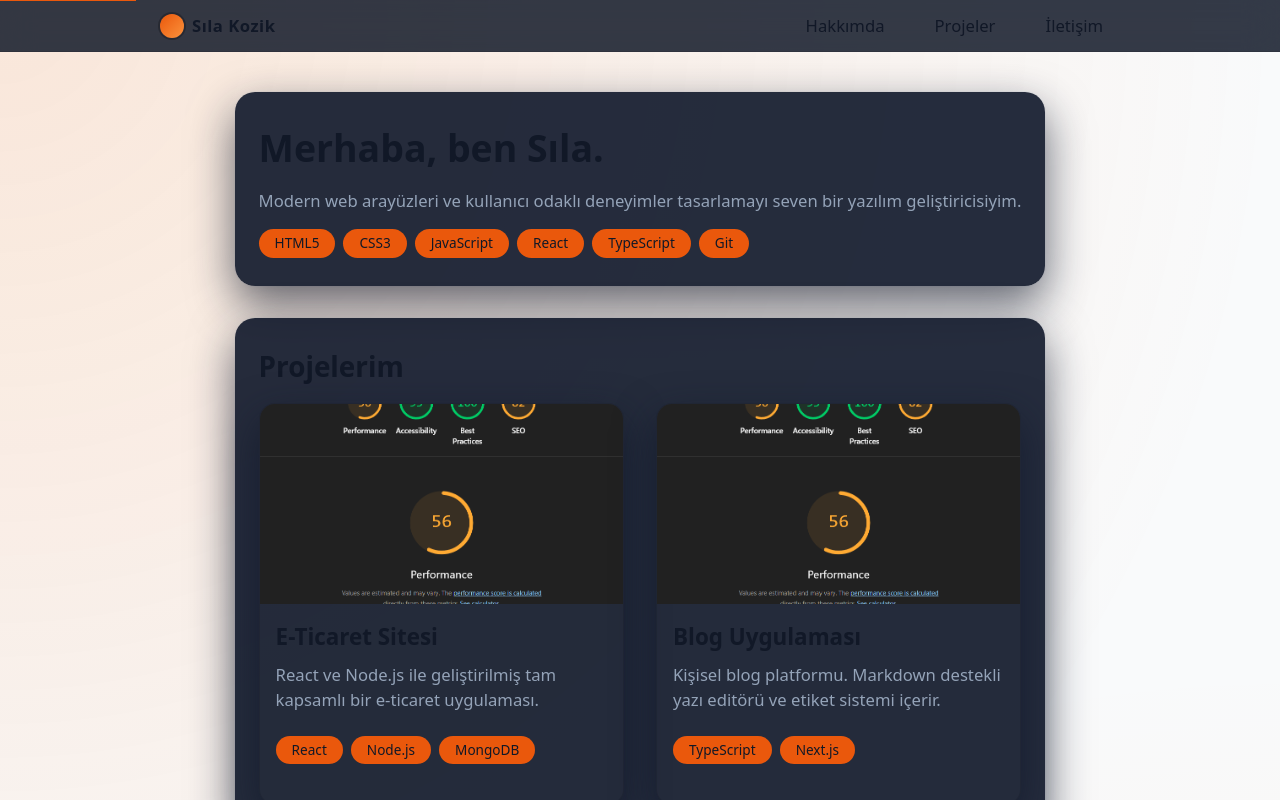
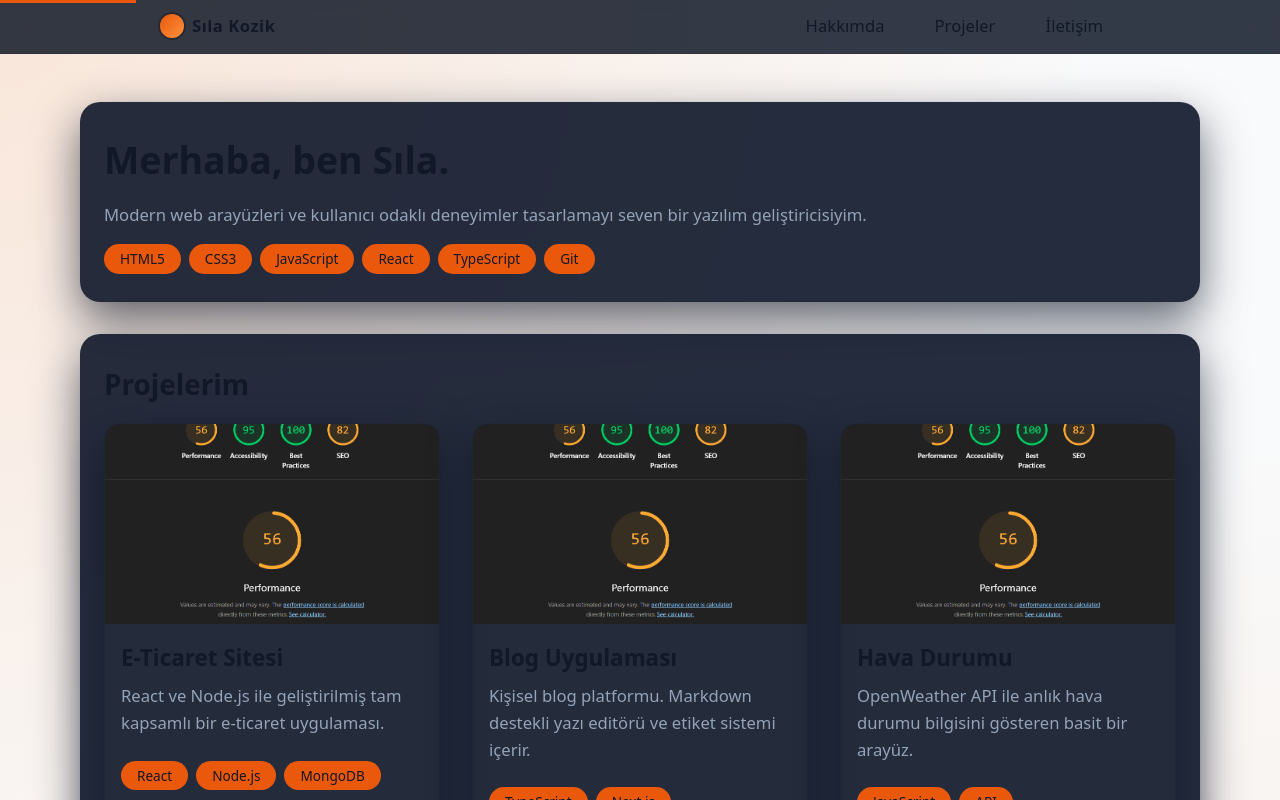
Before and after one commit to silakozik/web-lab, a React (Vite) app: page / in a window 1280 px wide. Shown: the top 800 px of the page. Built offline with nearby package versions, Linux system fonts and the light colour scheme.

Commit message:
enhance global styles and add responsive design breakpoints

```diff
--- a/src/index.css
+++ b/src/index.css
@@ -1,4 +1,16 @@
 @import './styles/tokens.css';
+
+*,
+*::before,
+*::after {
+  margin: 0;
+  padding: 0;
+  box-sizing: border-box;
+}
+
+html {
+  scroll-behavior: smooth;
+}
 
 a,
 button,
@@ -42,9 +54,20 @@ body {
   background-color: var(--color-bg);
   color: var(--color-text);
   font-size: var(--text-base);
+  line-height: 1.6;
   background-image:
     radial-gradient(circle at top left, rgba(249, 115, 22, 0.15), transparent 55%),
     radial-gradient(circle at bottom right, rgba(249, 115, 22, 0.12), transparent 55%);
+}
+
+img {
+  max-width: 100%;
+  height: auto;
+  display: block;
+}
+
+section {
+  padding: var(--space-xl) var(--space-md);
 }
 
 .page {
@@ -335,3 +358,29 @@ textarea:focus-visible {
   outline: 2px solid var(--color-primary);
   outline-offset: 2px;
 }
+
+/* Tablet breakpoint (640px and up) */
+@media (min-width: 640px) {
+  section {
+    padding: var(--space-2xl) var(--space-xl);
+  }
+
+  .page-main {
+    padding: 3rem 2.5rem 3.5rem;
+  }
+}
+
+/* Desktop breakpoint (1024px and up) */
+@media (min-width: 1024px) {
+  .page-main {
+    max-width: 1200px;
+  }
+
+  section {
+    padding: var(--space-3xl) var(--space-xl);
+  }
+
+  .project-grid {
+    grid-template-columns: repeat(3, 1fr);
+  }
+}
--- a/src/styles/tokens.css
+++ b/src/styles/tokens.css
@@ -26,6 +26,8 @@
   --space-md: 1rem;
   --space-lg: 1.5rem;
   --space-xl: 2rem;
+  --space-2xl: 2.5rem;
+  --space-3xl: 3rem;
 
   --color-bg: #111827;
   --color-text: #f9fafb;
```
